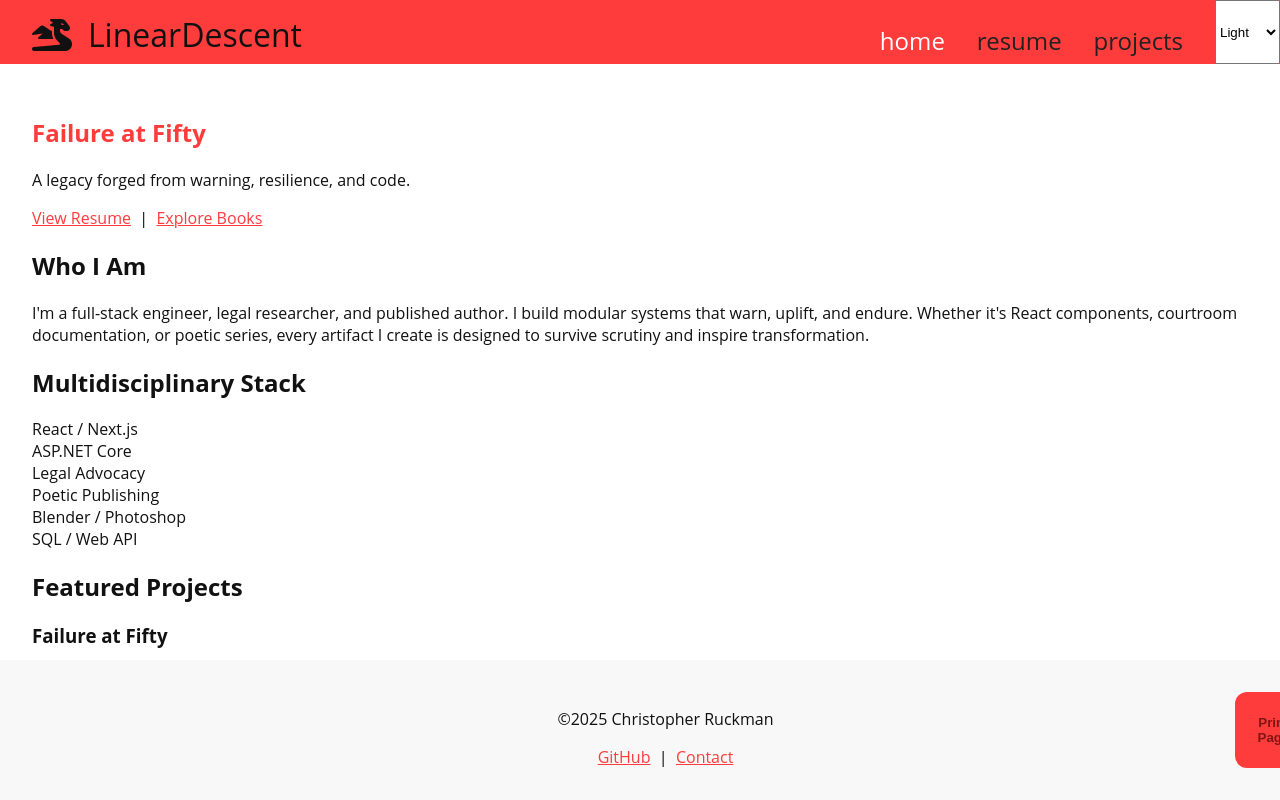
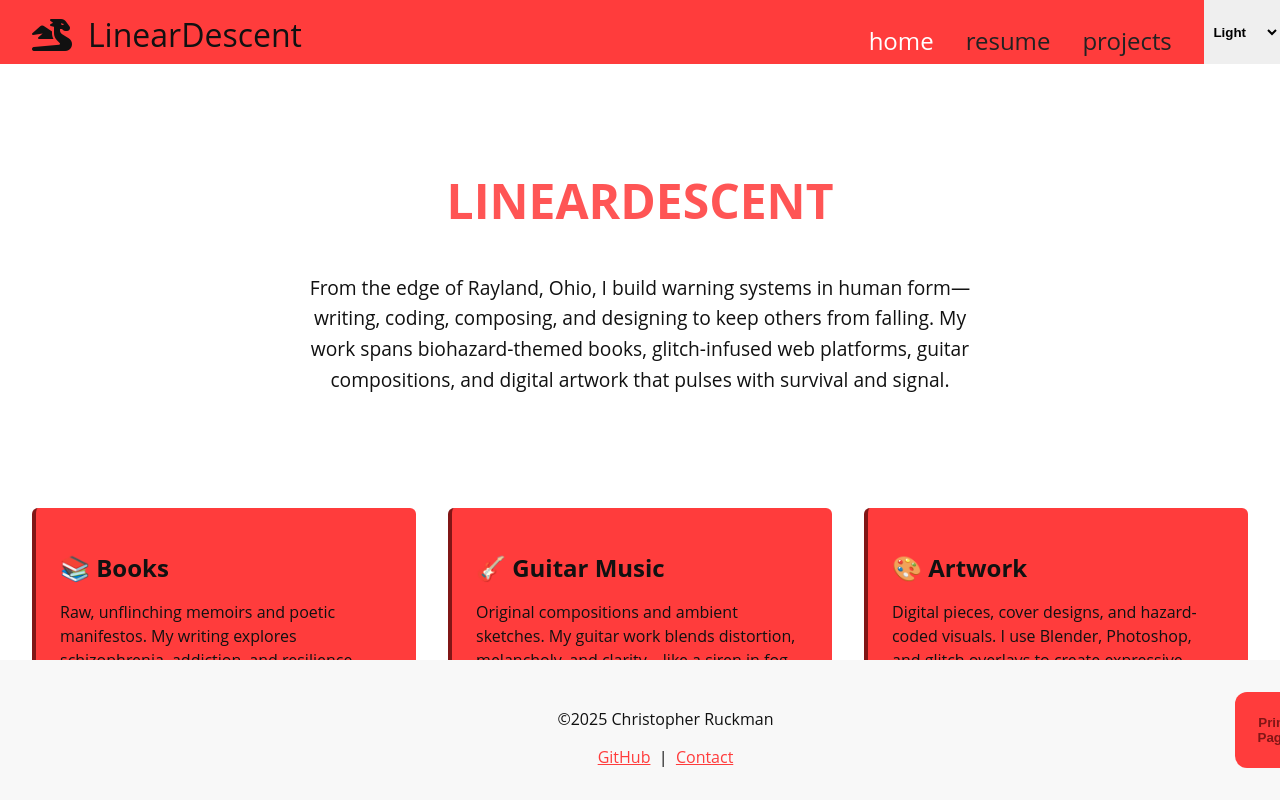
Before and after one commit to cruckman900/portfolio-ts, a Next.js app: page / in a window 1280 px wide. Shown: the top 800 px of the page. Built offline with nearby package versions, Linux system fonts and the light colour scheme.

Commit message:
created the home page content with styles. removed education from admin

```diff
--- a/src/components/Footer.tsx
+++ b/src/components/Footer.tsx
@@ -13,7 +13,7 @@ const Footer: React.FC = () => {
                 </div>
             </div>
             <div className="print">
-                <button className="print-button" onClick={window.print}>Print Page</button>
+                <button className="print-button" onClick={() => window.print()}>Print Page</button>
             </div>
        </footer>
     )
--- a/src/components/admin/EntrySidebar.tsx
+++ b/src/components/admin/EntrySidebar.tsx
@@ -30,7 +30,6 @@ export default function EntrySidebar() {
                 className="select"
             >
                 <option value="Experience">Experience</option>
-                <option value="Education">Education</option>
                 <option value="Skills">Skills</option>
                 <option value="Projects">Projects</option>
             </select>
@@ -54,7 +53,7 @@ export default function EntrySidebar() {
                     <ul className="list">
                         {data?.resume.map((entry) => (
                             <li key={entry.id} className="item">
-                                <div className="item-titel">{entry.title}</div>
+                                <div className="item-title">{entry.title}</div>
                                 <div className="item-subtitle">{entry.subtitle}</div>
                                 <Link href={`/admin/edit/${entry.id}`}>
                                     <button className="edit-button">
--- a/src/components/admin/forms/EditResumeForm.tsx
+++ b/src/components/admin/forms/EditResumeForm.tsx
@@ -3,18 +3,16 @@ import { useForm, UseFormReturn } from 'react-hook-form';
 import { useMutation } from '@apollo/client/react';
 import { UPDATE_ENTRY } from '@/graphql/mutations';
 import { ResumeEntry, ResumeEntryInput } from '@/types/graphql';
-import "../../styles/forms/EditResumeForm.scss";
-import '../../styles/ui/ResponsibilitiesInput.scss';
+import "../../..//styles/forms/EditResumeForm.scss";
+import '../../../styles/ui/ResponsibilitiesInput.scss';
 
 import ExperienceForm from './EsperienceForm';
-import EdictopmForm from './EducationForm';
 import SkillsForm from './SkillsForm';
 import ProjectsForm from './ProjectsForm';
 
 function renderSectionForm(section: string, form: UseFormReturn<ResumeEntryInput>) {
     switch (section) {
         case 'Experience': return <ExperienceForm form={form} />;
-        case 'Education': return <EdictopmForm form={form} />;
         case 'Skills': return <SkillsForm form={form} />;
         case 'Projects': return <ProjectsForm form={form} />;
 
--- a/src/pages/index.tsx
+++ b/src/pages/index.tsx
@@ -1,52 +1,43 @@
 import Layout from "@/components/Layout";
-import Link from "next/link";
 import "../styles/index.scss";
 
 export default function Projects() {
     return (
         <div className="index">
-            <section>
-                <h1>Failure at Fifty</h1>
-                <p className="subtext">A legacy forged from warning, resilience, and code.</p>
-                <Link href="/resume" className="cta-button">View Resume</Link>
-                &nbsp; | &nbsp;
-                <Link href="/books" className="cta-button alt">Explore Books</Link>
+            <section className="homepage-intro">
+            <h1 className="glitch-title">LinearDescent</h1>
+            <p className="bio-blurb">
+                From the edge of Rayland, Ohio, I build warning systems in human form—writing, coding, composing, and designing to keep others from falling. My work spans biohazard-themed books, glitch-infused web platforms, guitar compositions, and digital artwork that pulses with survival and signal.
+            </p>
             </section>
-            <section className="about">
-                <h2>Who I Am</h2>
+
+            <section className="homepage-modules">
+            <div className="module books">
+                <h2>📚 Books</h2>
                 <p>
-                    I&apos;m a full-stack engineer, legal researcher, and published author. I build modular systems that warn, uplift, and endure. Whether it&apos;s React components, courtroom documentation, or poetic series, every artifact I create is designed to survive scrutiny and inspire transformation.
+                Raw, unflinching memoirs and poetic manifestos. My writing explores schizophrenia, addiction, and resilience—turning personal wreckage into public signal. <span className="tagline">Failure at Fifty</span> is just the beginning.
                 </p>
-            </section>
-            <section className="skills">
-                <h2>Multidisciplinary Stack</h2>
-                <div className="grid">
-                    <div className="skill-card">React / Next.js</div>
-                    <div className="skill-card">ASP.NET Core</div>
-                    <div className="skill-card">Legal Advocacy</div>
-                    <div className="skill-card">Poetic Publishing</div>
-                    <div className="skill-card">Blender / Photoshop</div>
-                    <div className="skill-card">SQL / Web API</div>
-                </div>
-            </section>
-            <section className="featured">
-            <h2>Featured Projects</h2>
-            <div className="project-list">
-                <div className="project-card">
-                <h3>Failure at Fifty</h3>
-                <p>A poetic warning system disguised as a book.</p>
-                <Link href="/books/failure-at-fifty">Read More →</Link>
-                </div>
-                <div className="project-card">
-                <h3>Legal Advocacy Platform</h3>
-                <p>Exposing fraudulent lawsuits through documentation and alerts.</p>
-                <Link href="/advocacy">Explore →</Link>
-                </div>
-                <div className="project-card">
-                <h3>Modular Resume Site</h3>
-                <p>Built with Next.js, TypeScript, and SASS. Fully responsive.</p>
-                <Link href="/resume">View →</Link>
-                </div>
+            </div>
+
+            <div className="module music">
+                <h2>🎸 Guitar Music</h2>
+                <p>
+                Original compositions and ambient sketches. My guitar work blends distortion, melancholy, and clarity—like a siren in fog. Coming soon: audio samples, tablature, and live recordings.
+                </p>
+            </div>
+
+            <div className="module artwork">
+                <h2>🎨 Artwork</h2>
+                <p>
+                Digital pieces, cover designs, and hazard-coded visuals. I use Blender, Photoshop, and glitch overlays to create expressive warnings and thematic illustrations.
+                </p>
+            </div>
+
+            <div className="module code">
+                <h2>💻 Code & Platforms</h2>
+                <p>
+                Full-stack engineering meets poetic architecture. I build modular, scalable systems with React, Next.js, Node, and .NET—designed to feel alive, responsive, and expressive.
+                </p>
             </div>
             </section>
         </div>
--- a/src/styles/forms/EditResumeForm.scss
+++ b/src/styles/forms/EditResumeForm.scss
@@ -65,7 +65,6 @@
 }
 
 .experience-form .input { border-left: 4px solid #ffcc00; }
-.education-form .input { border-left: 4px solid #00ccff; }
 .skills-form .input { border-left: 4px solid #cc00ff; }
 .projects-form .input { border-left: 4px solid #ff6600; }
 
--- a/src/styles/index.scss
+++ b/src/styles/index.scss
@@ -1,4 +1,56 @@
-.index {
+.homepage-intro {
+    padding: 4rem 2rem;
+    text-align: center;
+
+    .glitch-title {
+        font-size: 3rem;
+        text-transform: uppercase;
+        animation: flicker 2s infinite;
+    }
+
+    .bio-blurb {
+        font-size: 1.2rem;
+        max-width: 700px;
+        margin: 1rem auto;
+        line-height: 1.6;
+        color: var(--text);
+    }
+}
+
+.homepage-modules {
+    display: grid;
+    grid-template-columns: repeat(auto-fit, minmax(300px, 1fr));
+    gap: 2rem;
     padding: 2rem;
-    // background: linear-gradient(135deg, #0f0f0f, #1a1a1a);
+
+    .module {
+        background-color: var(--accent);
+        border-left: 4px solid var(--accent-dark);
+        padding: 1.5rem;
+        border-radius: 6px;
+        transition: border-color 0.3s ease;
+
+        &:hover {
+            border-color: var(--bg-secondary);
+        }
+
+        h2 {
+            margin-bottom: 0.5rem;
+        }
+
+        p {
+            font-size: 1rem;
+            line-height: 1.5;
+        }
+
+        .tagline {
+            font-weight: bold;
+        }
+    }
 }
+
+/* Flicker animation */
+@keyframes flicker {
+    0%, 100% { opacity: 1; }
+    50% { opacity: 0.4; }
+}
--- a/src/styles/navbar.scss
+++ b/src/styles/navbar.scss
@@ -8,6 +8,12 @@
     height: 4rem;
     padding: 0;
     margin: 0;
+
+    .switcher {
+        border: none;
+        padding: 0 0.35rem;
+        font-weight: bold;
+    }
 
     @media screen and (max-width: 500px) {
         height: 3rem;
```
Also changed, not shown: src/components/admin/forms/EducationForm.tsx (deleted, +0 -20 lines).
